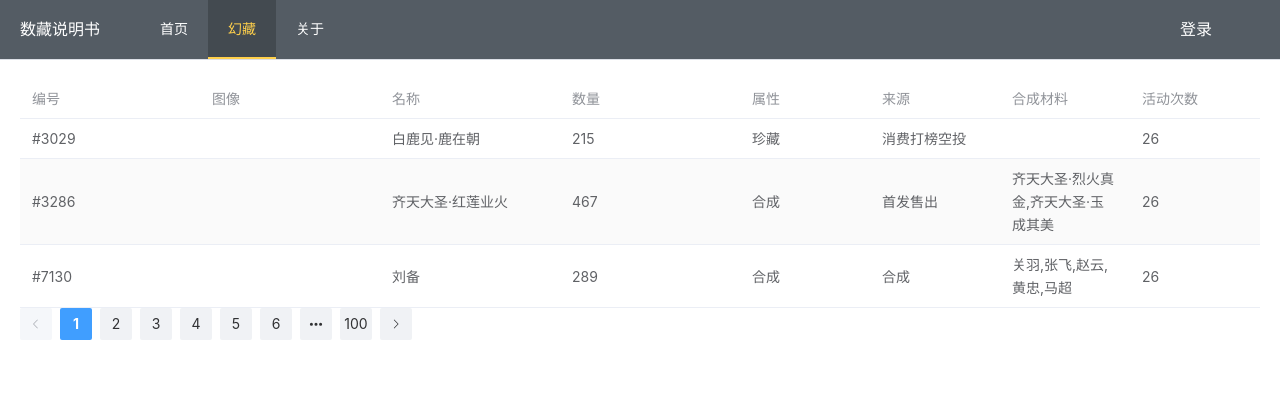
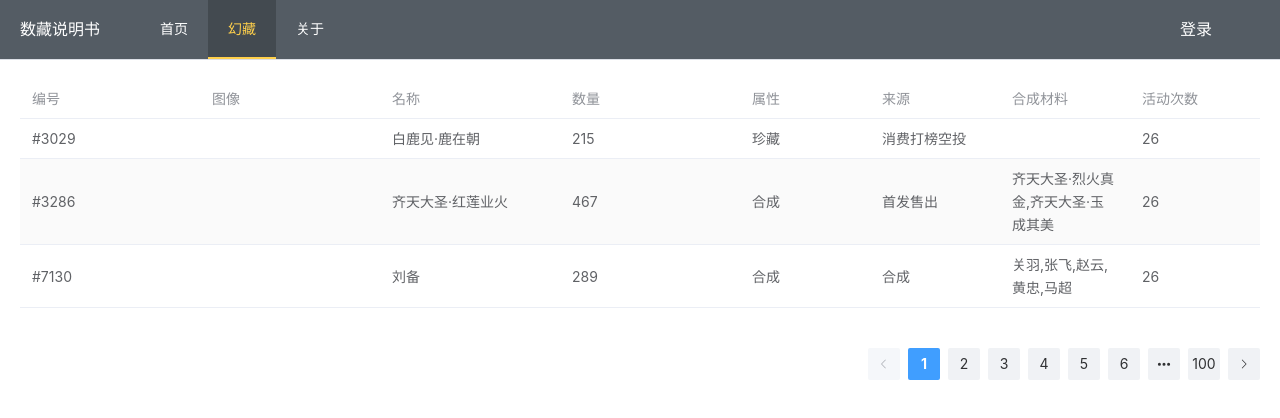
Before and after one commit to Realybig/nft-info-vue3-frontend, a Vue app: page /#/ in a window 1280 px wide. Both pictures are taken after a click on the item "幻藏". Shown: the top 418 px of the page. Built offline with nearby package versions, Linux system fonts and the light colour scheme.

Commit message:
style: 调整 list 页面样式

```diff
--- a/src/components/NFTList.vue
+++ b/src/components/NFTList.vue
@@ -1,5 +1,6 @@
 <template>
   <div>
+    <div class="nft-list">
       <!-- 数据表格 -->
       <el-table :data="tableData" stripe style="width: 100%">
         <el-table-column prop="nftID" label="编号" width="180" />
@@ -11,8 +12,10 @@
         <el-table-column prop="nftMaterials" label="合成材料" />
         <el-table-column prop="activityNums" label="活动次数" />
       </el-table>
+    </div>
 
     <!-- 分页栏 -->
+    <div class="nft-list-page">
       <el-pagination
         background
         layout="prev, pager, next"
@@ -21,6 +24,7 @@
         :current-page="curPage"
         @current-change="curChange"
       />
+    </div>
   </div>
 </template>
 
@@ -71,4 +75,15 @@ const curChange = (val: number) => {
 };
 </script>
 
-<style></style>
+<style lang="scss">
+.nft-list {
+  margin-bottom: 40px;
+}
+.nft-list-page {
+  overflow: hidden;
+
+  & > div {
+    float: right;
+  }
+}
+</style>
```
Lines whose indentation alone changed are shown as unchanged.
